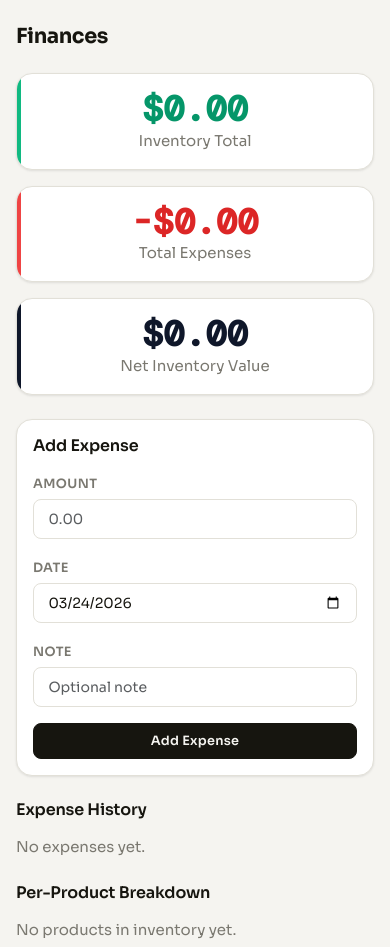
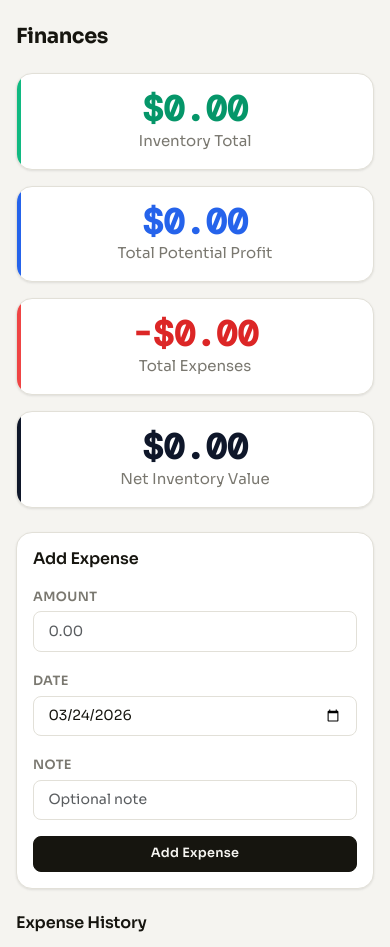
Before and after one commit to NMSU-CS-CS371/team-project-real-inventoryiq, a Django app: page /finances/ in a window 390 px wide; the page is wider, and only the part inside the window is pictured. Shown: the part 80-1027 px from the top of that part. Run offline with Django 4.2, Linux system fonts and the light colour scheme; the visitor is signed in with stand-in values (Sample User, id 1); data that the repository does not hold is empty; grey boxes are pictures that could not be loaded.

Commit message:
Add cost_value field and potential profit to finances page

```diff
--- a/inventory/forms.py
+++ b/inventory/forms.py
@@ -12,6 +12,7 @@ class ProductForm(forms.ModelForm):
             "name",
             "sku_number",
             "retail_value",
+            "cost_value",
             "category",
             "quantity",
             "low_stock_threshold",
@@ -36,6 +37,9 @@ class ProductForm(forms.ModelForm):
             ),
             "sku_number": forms.TextInput(attrs={"class": "form-control"}),
             "retail_value": forms.NumberInput(
+                attrs={"class": "form-control", "step": "0.01"}
+            ),
+            "cost_value": forms.NumberInput(
                 attrs={"class": "form-control", "step": "0.01"}
             ),
         }
--- a/inventory/models.py
+++ b/inventory/models.py
@@ -39,6 +39,9 @@ class Product(models.Model):
     sku_number = models.CharField(max_length=100, unique=True, blank=True, null=True)
     low_stock_notified = models.BooleanField(default=False)
     retail_value = models.DecimalField(
+        max_digits=10, decimal_places=2, null=True, blank=True
+    )
+    cost_value = models.DecimalField(
         max_digits=10, decimal_places=2, null=True, blank=True
     )
 
--- a/inventory/views.py
+++ b/inventory/views.py
@@ -399,18 +399,27 @@ def finances(request):
 
     product_data = []
     grand_total = 0
+    total_cost = 0
+    potential_profit = 0
 
     for product in products:
         retail = product.retail_value or 0
+        cost = product.cost_value or 0
         line_total = retail * product.quantity
+        line_cost = cost * product.quantity
+        line_profit = (retail - cost) * product.quantity
         grand_total += line_total
+        total_cost += line_cost
+        potential_profit += line_profit
         product_data.append(
             {
                 "name": product.name,
                 "category": product.category,
                 "retail_value": retail,
+                "cost_value": cost,
                 "quantity": product.quantity,
                 "line_total": line_total,
+                "line_profit": line_profit,
             }
         )
 
@@ -420,6 +429,8 @@ def finances(request):
     context = {
         "product_data": product_data,
         "grand_total": grand_total,
+        "total_cost": total_cost,
+        "potential_profit": potential_profit,
         "expenses": expenses,
         "expenses_total": expenses_total,
         "net_inventory_value": net_inventory_value,
--- a/templates/inventory/finances.html
+++ b/templates/inventory/finances.html
@@ -20,6 +20,7 @@
     .finance-metric-card.metric-inventory::before { background: #10b981; }
     .finance-metric-card.metric-expenses::before { background: #ef4444; }
     .finance-metric-card.metric-net::before { background: #0f172a; }
+    .finance-metric-card.metric-profit::before { background: #2563eb; }
 
     .finance-metric-value {
         font-family: 'DM Mono', monospace;
@@ -31,6 +32,7 @@
     .metric-inventory .finance-metric-value { color: #059669; }
     .metric-expenses .finance-metric-value { color: #dc2626; }
     .metric-net .finance-metric-value { color: #0f172a; }
+    .metric-profit .finance-metric-value { color: #2563eb; }
 
     .expense-history-card {
         border-radius: var(--radius-lg);
@@ -44,19 +46,25 @@
 <h2 class="mb-4">Finances</h2>
 
 <div class="row g-3 mb-4">
-    <div class="col-12 col-md-4">
+    <div class="col-12 col-md-6 col-lg-3">
         <div class="card finance-metric-card metric-inventory text-center p-3">
             <div class="finance-metric-value">${{ grand_total|floatformat:2 }}</div>
             <div class="text-muted">Inventory Total</div>
         </div>
     </div>
-    <div class="col-12 col-md-4">
+    <div class="col-12 col-md-6 col-lg-3">
+        <div class="card finance-metric-card metric-profit text-center p-3">
+            <div class="finance-metric-value">${{ potential_profit|floatformat:2 }}</div>
+            <div class="text-muted">Total Potential Profit</div>
+        </div>
+    </div>
+    <div class="col-12 col-md-6 col-lg-3">
         <div class="card finance-metric-card metric-expenses text-center p-3">
             <div class="finance-metric-value">-${{ expenses_total|floatformat:2 }}</div>
             <div class="text-muted">Total Expenses</div>
         </div>
     </div>
-    <div class="col-12 col-md-4">
+    <div class="col-12 col-md-6 col-lg-3">
         <div class="card finance-metric-card metric-net text-center p-3">
             <div class="finance-metric-value">${{ net_inventory_value|floatformat:2 }}</div>
             <div class="text-muted">Net Inventory Value</div>
@@ -124,9 +132,11 @@
                 <tr>
                     <th>Product</th>
                     <th>Category</th>
+                    <th class="text-end">Cost</th>
                     <th class="text-end">Retail Value</th>
                     <th class="text-end">Quantity</th>
                     <th class="text-end">Total</th>
+                    <th class="text-end">Profit</th>
                 </tr>
             </thead>
             <tbody>
@@ -134,16 +144,19 @@
                 <tr>
                     <td>{{ item.name }}</td>
                     <td class="text-muted">{% if item.category %}{{ item.category }}{% else %}Not Under Category{% endif %}</td>
+                    <td class="text-end">${{ item.cost_value|floatformat:2 }}</td>
                     <td class="text-end">${{ item.retail_value|floatformat:2 }}</td>
                     <td class="text-end">{{ item.quantity }}</td>
                     <td class="text-end fw-semibold">${{ item.line_total|floatformat:2 }}</td>
+                    <td class="text-end fw-semibold">${{ item.line_profit|floatformat:2 }}</td>
                 </tr>
                 {% endfor %}
             </tbody>
             <tfoot>
                 <tr>
-                    <td colspan="4" class="text-end fw-bold">Grand Total</td>
+                    <td colspan="5" class="text-end fw-bold">Grand Total</td>
                     <td class="text-end fw-bold">${{ grand_total|floatformat:2 }}</td>
+                    <td class="text-end fw-bold">${{ potential_profit|floatformat:2 }}</td>
                 </tr>
             </tfoot>
         </table>
```
Also changed, not shown: inventory/migrations/0009_product_cost_value.py (added).
